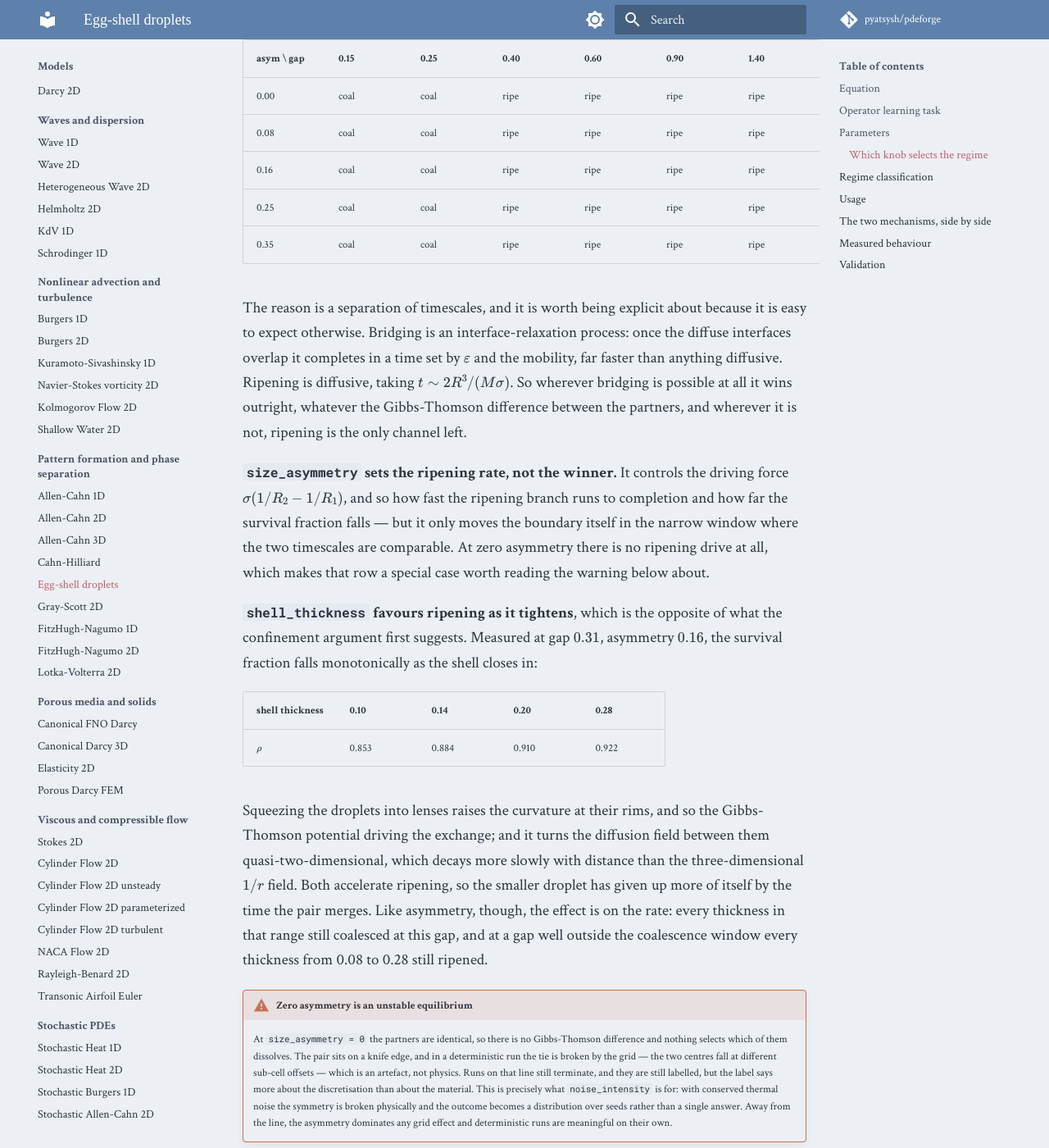
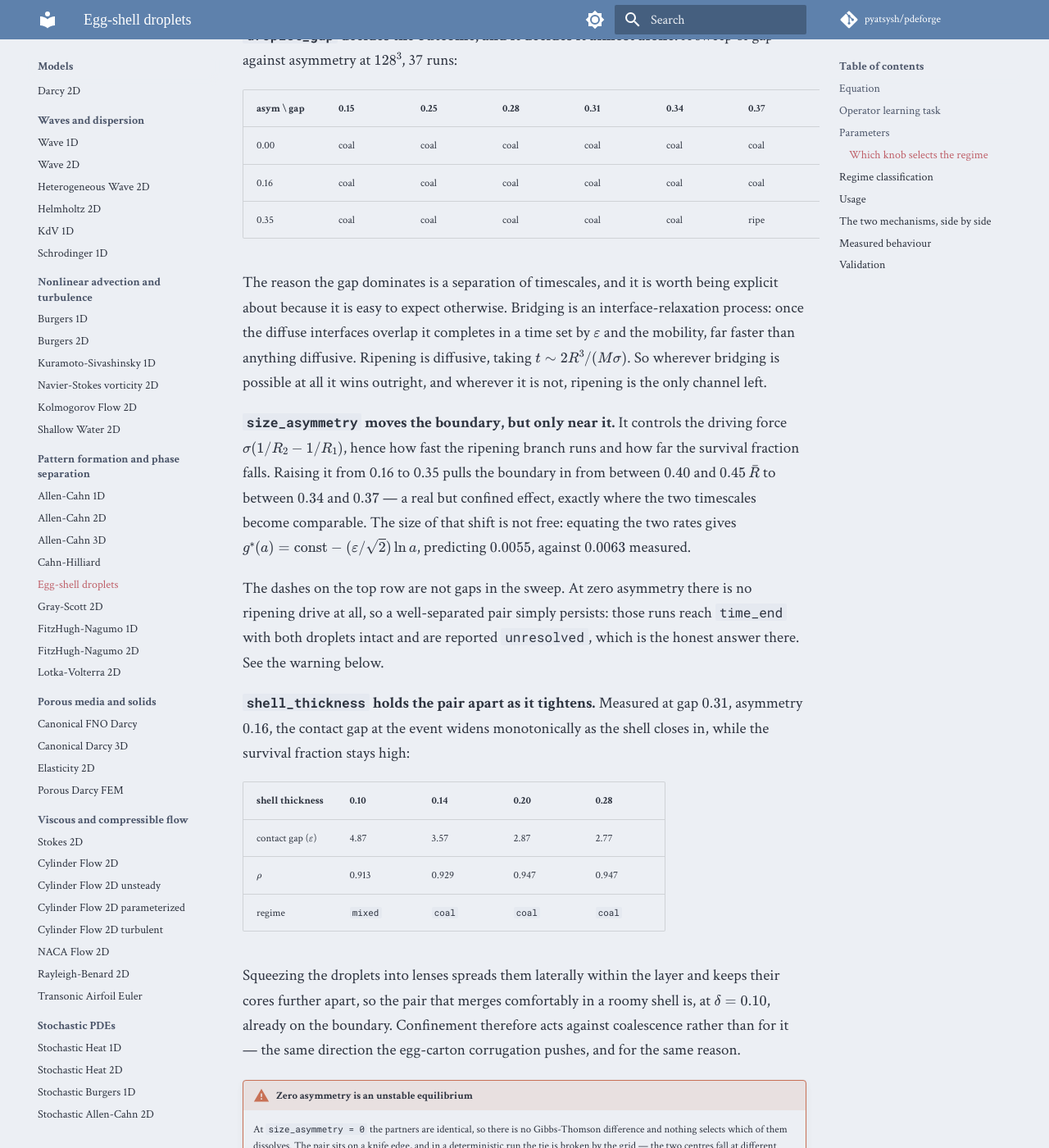
Before and after one commit to pyatsysh/PDEForge, an MkDocs documentation site: the page built from docs/models/eggshell_droplets_3d.md, in a window 1280 px wide and 1400 px high, scrolled down 3309 px. Shown: the whole window at 82% size. Built offline with MkDocs 1.6.1 and Material for MkDocs 9.7.7, drawn with Linux system fonts in a browser that asks for light colours; some web fonts are replaced; comment, search, counter and statistics services are not loaded; some of the changed text lies outside the part shown.

Commit message:
eggshell boundary resweep, the tilt matches the tail prediction

```diff
--- a/docs/models/eggshell_droplets_3d.md
+++ b/docs/models/eggshell_droplets_3d.md
@@ -84,67 +84,72 @@
 | `shell_outer` | 0.44 | (0.15, 0.48) | Outer pellet radius, box units |
 | `shell_thickness` | 0.20 | (0.02, 1.0) | Active layer thickness — the confinement knob |
 | `shell_roughness` | 0.0 | (0.0, 0.6) | Relative amplitude of random thickness variation |
+| `shell_corrugation` | 0.0 | (0.0, 0.8) | Egg-carton corrugation amplitude |
+| `corrugation_modes` | 6.0 | (2.0, 14.0) | Bumps around a great circle |
 | `droplet_radius` | 0.09 | (0.02, 0.14) | Mean droplet radius $\bar{R}$ |
 | `size_asymmetry` | 0.15 | (0.0, 0.5) | $(R_1-R_2)/(R_1+R_2)$ — the ripening drive |
 | `droplet_gap` | 1.0 | (0.05, 6.0) | Surface-to-surface gap in units of $\bar{R}$ |
 | `noise_intensity` | 0.0 | (0.0, 1e-5) | Conserved thermal noise $\Theta$ |
-| `time_end` | 0.4 | (0.001, 5.0) | Final time |
+| `time_end` | 0.3 | (0.001, 5.0) | Final time |
 
 ### Which knob selects the regime
 
 **`droplet_gap` decides the outcome, and it decides it almost alone.** A sweep
-of gap against asymmetry at $128^3$ puts the boundary between $0.25$ and
-$0.40\,\bar{R}$ at *every* asymmetry tested, from 0 to 0.35:
+of gap against asymmetry at $128^3$, 37 runs:
 
-| asym \ gap | 0.15 | 0.25 | 0.40 | 0.60 | 0.90 | 1.40 | 2.00 |
-|---|---|---|---|---|---|---|---|
-| 0.00 | coal | coal | ripe | ripe | ripe | ripe | ripe |
-| 0.08 | coal | coal | ripe | ripe | ripe | ripe | ripe |
-| 0.16 | coal | coal | ripe | ripe | ripe | ripe | ripe |
-| 0.25 | coal | coal | ripe | ripe | ripe | ripe | ripe |
-| 0.35 | coal | coal | ripe | ripe | ripe | ripe | ripe |
+| asym \ gap | 0.15 | 0.25 | 0.28 | 0.31 | 0.34 | 0.37 | 0.40 | 0.60 | 0.90 | 1.40 | 2.00 |
+|---|---|---|---|---|---|---|---|---|---|---|---|
+| 0.00 | coal | coal | coal | coal | coal | coal | coal | — | — | — | — |
+| 0.16 | coal | coal | coal | coal | coal | coal | coal | ripe | ripe | ripe | ripe |
+| 0.35 | coal | coal | coal | coal | coal | ripe | ripe | ripe | ripe | ripe | ripe |
 
-The reason is a separation of timescales, and it is worth being explicit about
-because it is easy to expect otherwise. Bridging is an interface-relaxation
-process: once the diffuse interfaces overlap it completes in a time set by
-$\varepsilon$ and the mobility, far faster than anything diffusive. Ripening
-is diffusive, taking $t \sim 2R^3/(M\sigma)$. So wherever bridging is possible
-at all it wins outright, whatever the Gibbs-Thomson difference between the
-partners, and wherever it is not, ripening is the only channel left.
+The reason the gap dominates is a separation of timescales, and it is worth
+being explicit about because it is easy to expect otherwise. Bridging is an
+interface-relaxation process: once the diffuse interfaces overlap it completes
+in a time set by $\varepsilon$ and the mobility, far faster than anything
+diffusive. Ripening is diffusive, taking $t \sim 2R^3/(M\sigma)$. So wherever
+bridging is possible at all it wins outright, and wherever it is not, ripening
+is the only channel left.
 
-**`size_asymmetry` sets the ripening rate, not the winner.** It controls the
-driving force $\sigma(1/R_2 - 1/R_1)$, and so how fast the ripening branch
-runs to completion and how far the survival fraction falls — but it only moves
-the boundary itself in the narrow window where the two timescales are
-comparable. At zero asymmetry there is no ripening drive at all, which makes
-that row a special case worth reading the warning below about.
+**`size_asymmetry` moves the boundary, but only near it.** It controls the
+driving force $\sigma(1/R_2 - 1/R_1)$, hence how fast the ripening branch runs
+and how far the survival fraction falls. Raising it from 0.16 to 0.35 pulls
+the boundary in from between $0.40$ and $0.45\,\bar{R}$ to between $0.34$ and
+$0.37$ — a real but confined effect, exactly where the two timescales become
+comparable. The size of that shift is not free: equating the two rates gives
+$g^*(a) = \text{const} - (\varepsilon/\sqrt2)\ln a$, predicting $0.0055$,
+against $0.0063$ measured.
 
-**`shell_thickness` favours ripening as it tightens**, which is the opposite of
-what the confinement argument first suggests. Measured at gap $0.31$,
-asymmetry $0.16$, the survival fraction falls monotonically as the shell
-closes in:
+The dashes on the top row are not gaps in the sweep. At zero asymmetry there
+is no ripening drive at all, so a well-separated pair simply persists: those
+runs reach `time_end` with both droplets intact and are reported `unresolved`,
+which is the honest answer there. See the warning below.
+
+**`shell_thickness` holds the pair apart as it tightens.** Measured at gap
+$0.31$, asymmetry $0.16$, the contact gap at the event widens monotonically as
+the shell closes in, while the survival fraction stays high:
 
 | shell thickness | 0.10 | 0.14 | 0.20 | 0.28 |
 |---|---|---|---|---|
-| $\rho$ | 0.853 | 0.884 | 0.910 | 0.922 |
+| contact gap ($\varepsilon$) | 4.87 | 3.57 | 2.87 | 2.77 |
+| $\rho$ | 0.913 | 0.929 | 0.947 | 0.947 |
+| regime | `mixed` | `coal` | `coal` | `coal` |
 
-Squeezing the droplets into lenses raises the curvature at their rims, and so
-the Gibbs-Thomson potential driving the exchange; and it turns the diffusion
-field between them quasi-two-dimensional, which decays more slowly with
-distance than the three-dimensional $1/r$ field. Both accelerate ripening, so
-the smaller droplet has given up more of itself by the time the pair merges.
-Like asymmetry, though, the effect is on the rate: every thickness in that
-range still coalesced at this gap, and at a gap well outside the coalescence
-window every thickness from 0.08 to 0.28 still ripened.
+Squeezing the droplets into lenses spreads them laterally within the layer and
+keeps their cores further apart, so the pair that merges comfortably in a
+roomy shell is, at $\delta = 0.10$, already on the boundary. Confinement
+therefore acts against coalescence rather than for it — the same direction the
+egg-carton corrugation pushes, and for the same reason.
 
 !!! warning "Zero asymmetry is an unstable equilibrium"
     At `size_asymmetry = 0` the partners are identical, so there is no
     Gibbs-Thomson difference and nothing selects which of them dissolves. The
     pair sits on a knife edge, and in a deterministic run the tie is broken by
     the grid — the two centres fall at different sub-cell offsets — which is an
-    artefact, not physics. Runs on that line still terminate, and they are
-    still labelled, but the label says more about the discretisation than about
-    the material. This is precisely what `noise_intensity` is for: with
+    artefact, not physics. In the sweep those runs simply persist to
+    `time_end` and are reported `unresolved`, which is the correct answer for a
+    pair with no reason to change. This is precisely what `noise_intensity` is
+    for: with
     conserved thermal noise the symmetry is broken physically and the outcome
     becomes a distribution over seeds rather than a single answer. Away from
     the line, the asymmetry dominates any grid effect and deterministic runs
@@ -285,31 +290,38 @@
 with the boundary band shaded. Centre: the smaller droplet's volume through a
 run of each kind, with the survival fraction read at the marked event. Right:
 on the zero-asymmetry line, where the deterministic problem is a knife edge,
-conserved noise turns the outcome into a distribution over seeds.</figcaption>
+conserved noise turns the outcome into a distribution over seeds: on the
+boundary itself the split is 6 coalescence to 5 ripening, while the
+deterministic run cannot decide at all.</figcaption>
 </figure>
 
-The boundary is sharp and lives in the gap, but it is not vertical. Resolving
-the window between $0.28$ and $0.40$ shows it tilting with asymmetry, exactly
-where the two timescales become comparable:
+The boundary is sharp, lives in the gap, and is not vertical. Resolving the
+window between $0.28$ and $0.60$ shows it tilting with asymmetry, exactly where
+the two timescales become comparable:
 
 | gap | asym 0.00 | asym 0.16 | asym 0.35 |
 |---|---|---|---|
-| 0.28 | coal | coal | coal |
-| 0.31 | coal ($\rho$ 0.951) | coal (0.910) | coal (0.787) |
-| 0.34 | coal (0.951) | coal (0.907) | **ripe** (0.056) |
-| 0.37 | coal (0.886) | coal (0.712) | **ripe** (0.049) |
-| 0.40 | ripe | ripe | ripe |
+| 0.31 | coal ($\rho$ 0.977) | coal (0.947) | coal (0.848) |
+| 0.34 | coal (0.976) | coal (0.942) | coal (0.719) |
+| 0.37 | coal (0.970) | coal (0.910) | **ripe** (0.139) |
+| 0.40 | coal (0.959) | coal (0.812) | **ripe** (0.137) |
+| 0.60 | — | **ripe** (0.034) | **ripe** (0.013) |
 
-Raising the asymmetry from 0 to 0.35 moves the boundary from between
-$0.37$–$0.40$ down to between $0.31$–$0.34$. Inside the coalescence region the
-survival fraction falls steadily with asymmetry at fixed gap, so the
-continuous coordinate registers the competition long before the label does.
+Inside the coalescence region the survival fraction falls steadily with
+asymmetry at fixed gap, so the continuous coordinate registers the competition
+long before the label does.
 
-Away from that band the outcome is either essentially 1 — both partners intact
-at the merger — or below 0.1, with very little in between, which is what makes
-the classification robust rather than a matter of where a threshold sits.
+The two populations are widely separated in both signals, which is what makes
+the classification robust rather than a matter of where a threshold sits:
 
-Mass drift over all 56 runs peaked at $1.1\times10^{-16}$.
+| | contact gap | $\rho$ |
+|---|---|---|
+| merged | 1.31 – 3.77 $\varepsilon$ | 0.719 – 1.000 |
+| ripened | 5.71 – 9.71 $\varepsilon$ | 0.013 – 0.139 |
+
+Across all 37 runs the two never disagreed, and no run was labelled `mixed`.
+
+Mass drift over the whole sweep peaked at $4.4\times10^{-16}$.
 
 ## Validation
 
```
Also changed, not shown: docs/figures/model_eggshell_phase.png.
